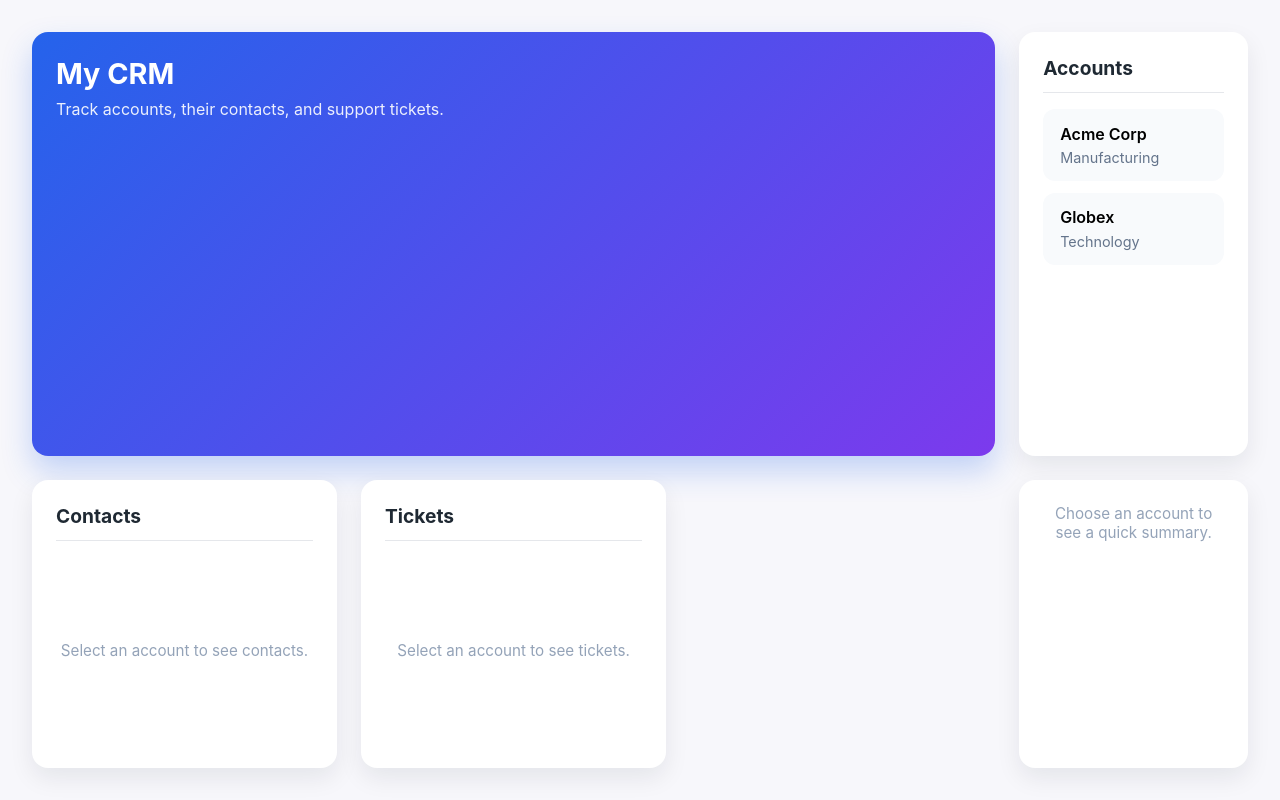
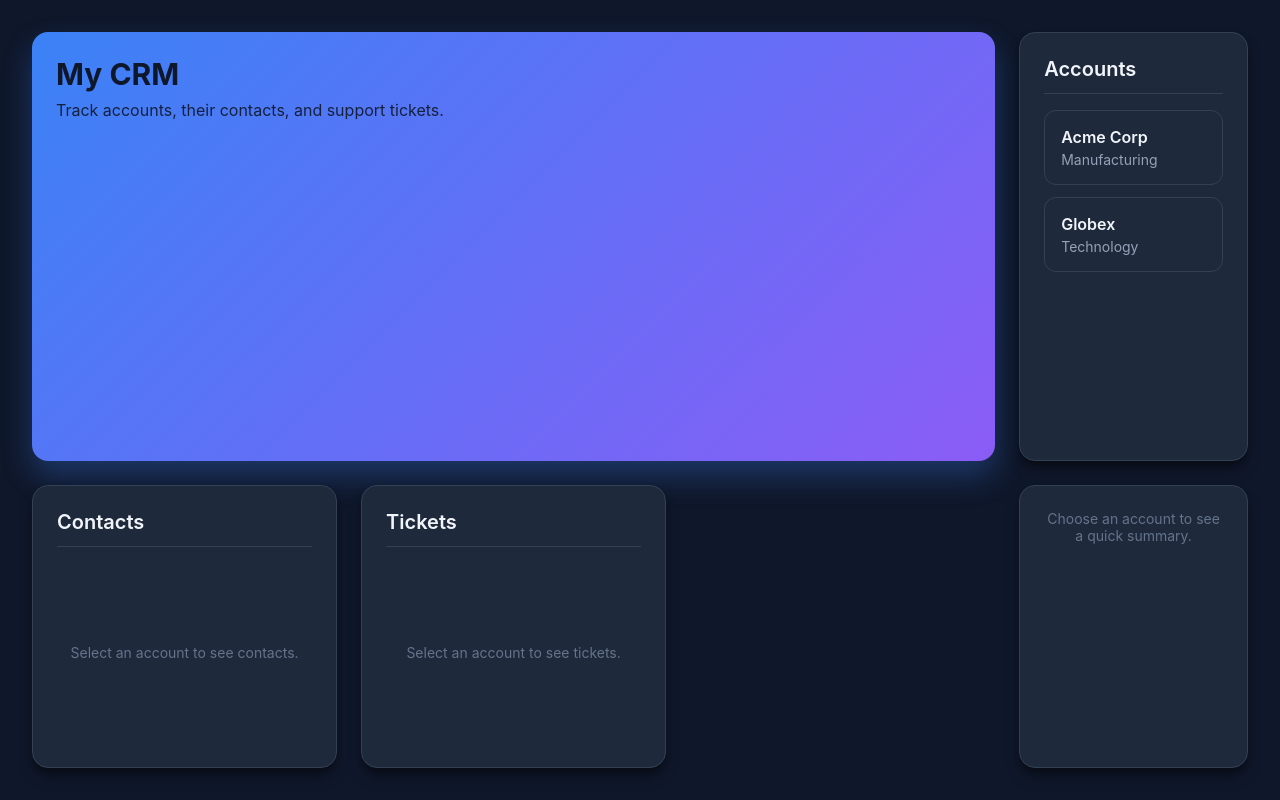
Before and after one commit to NLstn/my-crm, a React (Vite) app in the folder frontend/: page / in a window 1280 px wide. Built offline with nearby package versions, Linux system fonts and the light colour scheme.

Commit message:
Refactor CSS styles to use CSS variables for improved maintainability and consistency across the application

```diff
--- a/frontend/src/App.css
+++ b/frontend/src/App.css
@@ -1,31 +1,33 @@
 .app {
   display: grid;
   grid-template-columns: 2fr 2fr 2fr 1.5fr;
-  gap: 1.5rem;
-  padding: 2rem;
-  background-color: #f7f7fb;
+  gap: var(--spacing-xl);
+  padding: var(--spacing-2xl);
+  background-color: var(--color-background);
   min-height: 100vh;
-  color: #1f2933;
-  font-family: 'Inter', system-ui, -apple-system, BlinkMacSystemFont, 'Segoe UI', sans-serif;
+  color: var(--color-text-primary);
+  font-family: var(--font-family-base);
 }
 
 .app__header {
   grid-column: 1 / -2;
-  background: linear-gradient(135deg, #2563eb, #7c3aed);
-  color: #fff;
-  padding: 1.5rem;
-  border-radius: 1rem;
-  box-shadow: 0 15px 30px rgba(37, 99, 235, 0.25);
+  background: var(--gradient-primary);
+  color: var(--color-text-inverted);
+  padding: var(--spacing-xl);
+  border-radius: var(--radius-xl);
+  box-shadow: var(--shadow-primary);
 }
 
 .app__header h1 {
   margin: 0;
-  font-size: 1.8rem;
+  font-size: var(--font-size-3xl);
+  font-weight: var(--font-weight-bold);
 }
 
 .app__header p {
-  margin-top: 0.5rem;
+  margin-top: var(--spacing-sm);
   opacity: 0.9;
+  font-size: var(--font-size-base);
 }
 
 .app__content {
@@ -33,20 +35,23 @@
 }
 
 .panel {
-  background: #fff;
-  border-radius: 1rem;
-  box-shadow: 0 10px 25px rgba(15, 23, 42, 0.08);
-  padding: 1.5rem;
+  background: var(--color-surface);
+  border-radius: var(--radius-xl);
+  box-shadow: var(--shadow-lg);
+  padding: var(--spacing-xl);
   display: flex;
   flex-direction: column;
-  gap: 1rem;
+  gap: var(--spacing-lg);
+  border: 1px solid var(--color-border);
 }
 
 .panel h2 {
   margin: 0;
-  font-size: 1.2rem;
-  border-bottom: 1px solid #e5e7eb;
-  padding-bottom: 0.75rem;
+  font-size: var(--font-size-xl);
+  font-weight: var(--font-weight-semibold);
+  color: var(--color-text-primary);
+  border-bottom: 1px solid var(--color-border);
+  padding-bottom: var(--spacing-md);
 }
 
 .list {
@@ -55,47 +60,50 @@
   margin: 0;
   display: flex;
   flex-direction: column;
-  gap: 0.75rem;
+  gap: var(--spacing-md);
 }
 
 .list__item {
   width: 100%;
   text-align: left;
-  background: #f8fafc;
-  border: 1px solid transparent;
-  border-radius: 0.75rem;
-  padding: 0.85rem 1rem;
-  transition: all 0.2s ease;
+  background: var(--color-background-elevated);
+  border: 1px solid var(--color-border);
+  border-radius: var(--radius-lg);
+  padding: var(--spacing-lg);
+  transition: all var(--transition-base);
   display: block;
+  color: var(--color-text-primary);
 }
 
 .list__item:hover {
   transform: translateY(-2px);
-  border-color: #2563eb;
-  box-shadow: 0 10px 18px rgba(37, 99, 235, 0.12);
+  border-color: var(--color-primary);
+  background: var(--color-background-hover);
+  box-shadow: var(--shadow-hover);
 }
 
 .list__item--active {
-  background: #dbeafe;
-  border-color: #2563eb;
-  box-shadow: 0 10px 20px rgba(37, 99, 235, 0.15);
+  background: var(--color-info-bg);
+  border-color: var(--color-primary);
+  box-shadow: var(--shadow-hover);
 }
 
 .list__item-title {
   display: block;
-  font-weight: 600;
+  font-weight: var(--font-weight-semibold);
+  color: var(--color-text-primary);
 }
 
 .list__item-subtitle {
   display: block;
-  margin-top: 0.35rem;
-  color: #64748b;
-  font-size: 0.9rem;
+  margin-top: var(--spacing-xs);
+  color: var(--color-text-tertiary);
+  font-size: var(--font-size-sm);
 }
 
 .placeholder {
-  color: #94a3b8;
-  font-size: 0.95rem;
+  color: var(--color-text-muted);
+  font-size: var(--font-size-sm);
   margin: auto;
   text-align: center;
 }
@@ -106,53 +114,58 @@
 
 .ticket__status {
   display: inline-flex;
-  padding: 0.25rem 0.65rem;
-  border-radius: 999px;
-  font-size: 0.75rem;
-  font-weight: 600;
+  padding: var(--spacing-xs) var(--spacing-md);
+  border-radius: var(--radius-full);
+  font-size: var(--font-size-xs);
+  font-weight: var(--font-weight-semibold);
   text-transform: uppercase;
   letter-spacing: 0.05em;
-  margin-top: 0.5rem;
+  margin-top: var(--spacing-sm);
 }
 
 .ticket--open .ticket__status {
-  background: rgba(37, 99, 235, 0.1);
-  color: #2563eb;
+  background: var(--color-status-open-bg);
+  color: var(--color-status-open);
 }
 
 .ticket--in_progress .ticket__status {
-  background: rgba(234, 179, 8, 0.18);
-  color: #b45309;
+  background: var(--color-status-in-progress-bg);
+  color: var(--color-status-in-progress);
 }
 
 .ticket--closed .ticket__status {
-  background: rgba(16, 185, 129, 0.18);
-  color: #047857;
+  background: var(--color-status-closed-bg);
+  color: var(--color-status-closed);
 }
 
 .app__sidebar {
   grid-column: 4 / 5;
-  background: #fff;
-  border-radius: 1rem;
-  box-shadow: 0 10px 25px rgba(15, 23, 42, 0.08);
-  padding: 1.5rem;
+  background: var(--color-surface);
+  border-radius: var(--radius-xl);
+  box-shadow: var(--shadow-lg);
+  padding: var(--spacing-xl);
+  border: 1px solid var(--color-border);
 }
 
 .sidebar__card h3 {
   margin-top: 0;
-  margin-bottom: 0.25rem;
+  margin-bottom: var(--spacing-xs);
+  font-size: var(--font-size-xl);
+  font-weight: var(--font-weight-semibold);
+  color: var(--color-text-primary);
 }
 
 .sidebar__card p {
-  margin: 0.25rem 0;
-  color: #475569;
+  margin: var(--spacing-xs) 0;
+  color: var(--color-text-secondary);
+  font-size: var(--font-size-sm);
 }
 
 @media (max-width: 1100px) {
   .app {
     grid-template-columns: 1fr;
     margin: 0;
-    padding: 1rem;
+    padding: var(--spacing-lg);
   }
 
   .app__header {
--- a/frontend/src/index.css
+++ b/frontend/src/index.css
@@ -1,10 +1,14 @@
+@import './theme.css';
+
 * {
   box-sizing: border-box;
 }
 
 body {
   margin: 0;
-  background: #e2e8f0;
+  background: var(--color-background);
+  color: var(--color-text-primary);
+  font-family: var(--font-family-base);
 }
 
 button {
@@ -13,7 +17,3 @@ button {
   background: none;
   border: none;
 }
-
-:root {
-  color-scheme: light;
-}
--- /dev/null
+++ b/frontend/src/theme.css
@@ -0,0 +1,139 @@
+/**
+ * Theme CSS Variables
+ * Central color system for the CRM application
+ * Default: Dark Theme
+ */
+
+:root {
+  /* Color Palette - Brand */
+  --color-primary: #3b82f6;
+  --color-primary-light: #60a5fa;
+  --color-primary-dark: #2563eb;
+  --color-secondary: #8b5cf6;
+  --color-secondary-light: #a78bfa;
+  --color-secondary-dark: #7c3aed;
+
+  /* Color Palette - Neutrals (Dark Theme) */
+  --color-background: #0f172a;
+  --color-background-elevated: #1e293b;
+  --color-background-hover: #334155;
+  --color-surface: #1e293b;
+  --color-surface-raised: #334155;
+  --color-border: #334155;
+  --color-border-hover: #475569;
+
+  /* Color Palette - Text */
+  --color-text-primary: #f1f5f9;
+  --color-text-secondary: #cbd5e1;
+  --color-text-tertiary: #94a3b8;
+  --color-text-muted: #64748b;
+  --color-text-inverted: #0f172a;
+
+  /* Color Palette - Semantic Colors */
+  --color-success: #10b981;
+  --color-success-light: #34d399;
+  --color-success-bg: rgba(16, 185, 129, 0.15);
+
+  --color-warning: #f59e0b;
+  --color-warning-light: #fbbf24;
+  --color-warning-bg: rgba(245, 158, 11, 0.15);
+
+  --color-danger: #ef4444;
+  --color-danger-light: #f87171;
+  --color-danger-bg: rgba(239, 68, 68, 0.15);
+
+  --color-info: #3b82f6;
+  --color-info-light: #60a5fa;
+  --color-info-bg: rgba(59, 130, 246, 0.15);
+
+  /* Status Colors */
+  --color-status-open: #3b82f6;
+  --color-status-open-bg: rgba(59, 130, 246, 0.15);
+  --color-status-in-progress: #f59e0b;
+  --color-status-in-progress-bg: rgba(245, 158, 11, 0.15);
+  --color-status-closed: #10b981;
+  --color-status-closed-bg: rgba(16, 185, 129, 0.15);
+
+  /* Shadows */
+  --shadow-sm: 0 1px 2px 0 rgba(0, 0, 0, 0.3);
+  --shadow-md: 0 4px 6px -1px rgba(0, 0, 0, 0.4), 0 2px 4px -1px rgba(0, 0, 0, 0.3);
+  --shadow-lg: 0 10px 15px -3px rgba(0, 0, 0, 0.4), 0 4px 6px -2px rgba(0, 0, 0, 0.3);
+  --shadow-xl: 0 20px 25px -5px rgba(0, 0, 0, 0.4), 0 10px 10px -5px rgba(0, 0, 0, 0.3);
+  --shadow-primary: 0 15px 30px rgba(59, 130, 246, 0.3);
+  --shadow-hover: 0 10px 18px rgba(59, 130, 246, 0.25);
+
+  /* Gradients */
+  --gradient-primary: linear-gradient(135deg, var(--color-primary), var(--color-secondary));
+  --gradient-surface: linear-gradient(135deg, var(--color-surface), var(--color-background-elevated));
+
+  /* Spacing */
+  --spacing-xs: 0.25rem;
+  --spacing-sm: 0.5rem;
+  --spacing-md: 0.75rem;
+  --spacing-lg: 1rem;
+  --spacing-xl: 1.5rem;
+  --spacing-2xl: 2rem;
+  --spacing-3xl: 3rem;
+
+  /* Border Radius */
+  --radius-sm: 0.375rem;
+  --radius-md: 0.5rem;
+  --radius-lg: 0.75rem;
+  --radius-xl: 1rem;
+  --radius-full: 9999px;
+
+  /* Typography */
+  --font-family-base: 'Inter', system-ui, -apple-system, BlinkMacSystemFont, 'Segoe UI', sans-serif;
+  --font-size-xs: 0.75rem;
+  --font-size-sm: 0.875rem;
+  --font-size-base: 1rem;
+  --font-size-lg: 1.125rem;
+  --font-size-xl: 1.25rem;
+  --font-size-2xl: 1.5rem;
+  --font-size-3xl: 1.875rem;
+  --font-weight-normal: 400;
+  --font-weight-medium: 500;
+  --font-weight-semibold: 600;
+  --font-weight-bold: 700;
+
+  /* Transitions */
+  --transition-fast: 150ms ease;
+  --transition-base: 200ms ease;
+  --transition-slow: 300ms ease;
+
+  /* Z-index */
+  --z-base: 1;
+  --z-dropdown: 100;
+  --z-sticky: 200;
+  --z-modal: 1000;
+  --z-tooltip: 1100;
+
+  /* Color Scheme */
+  color-scheme: dark;
+}
+
+/* Light theme override (optional, for future use) */
+[data-theme="light"] {
+  --color-background: #f8fafc;
+  --color-background-elevated: #ffffff;
+  --color-background-hover: #f1f5f9;
+  --color-surface: #ffffff;
+  --color-surface-raised: #f8fafc;
+  --color-border: #e2e8f0;
+  --color-border-hover: #cbd5e1;
+
+  --color-text-primary: #0f172a;
+  --color-text-secondary: #334155;
+  --color-text-tertiary: #475569;
+  --color-text-muted: #64748b;
+  --color-text-inverted: #f8fafc;
+
+  --shadow-sm: 0 1px 2px 0 rgba(0, 0, 0, 0.05);
+  --shadow-md: 0 4px 6px -1px rgba(0, 0, 0, 0.1), 0 2px 4px -1px rgba(0, 0, 0, 0.06);
+  --shadow-lg: 0 10px 15px -3px rgba(0, 0, 0, 0.1), 0 4px 6px -2px rgba(0, 0, 0, 0.05);
+  --shadow-xl: 0 20px 25px -5px rgba(0, 0, 0, 0.1), 0 10px 10px -5px rgba(0, 0, 0, 0.04);
+  --shadow-primary: 0 15px 30px rgba(37, 99, 235, 0.25);
+  --shadow-hover: 0 10px 18px rgba(37, 99, 235, 0.12);
+
+  color-scheme: light;
+}
```
Also changed, not shown: 1 other file (tests, documents, lock files or other folders).
